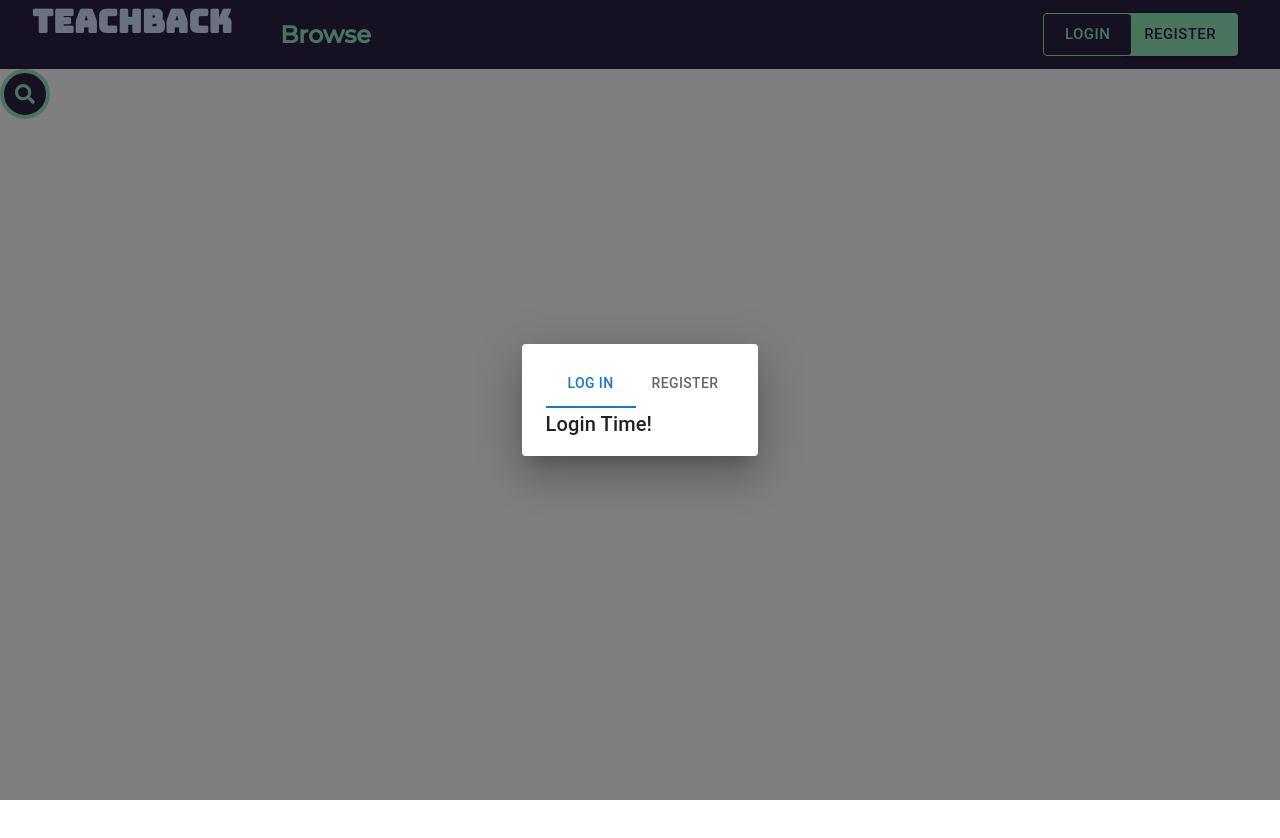
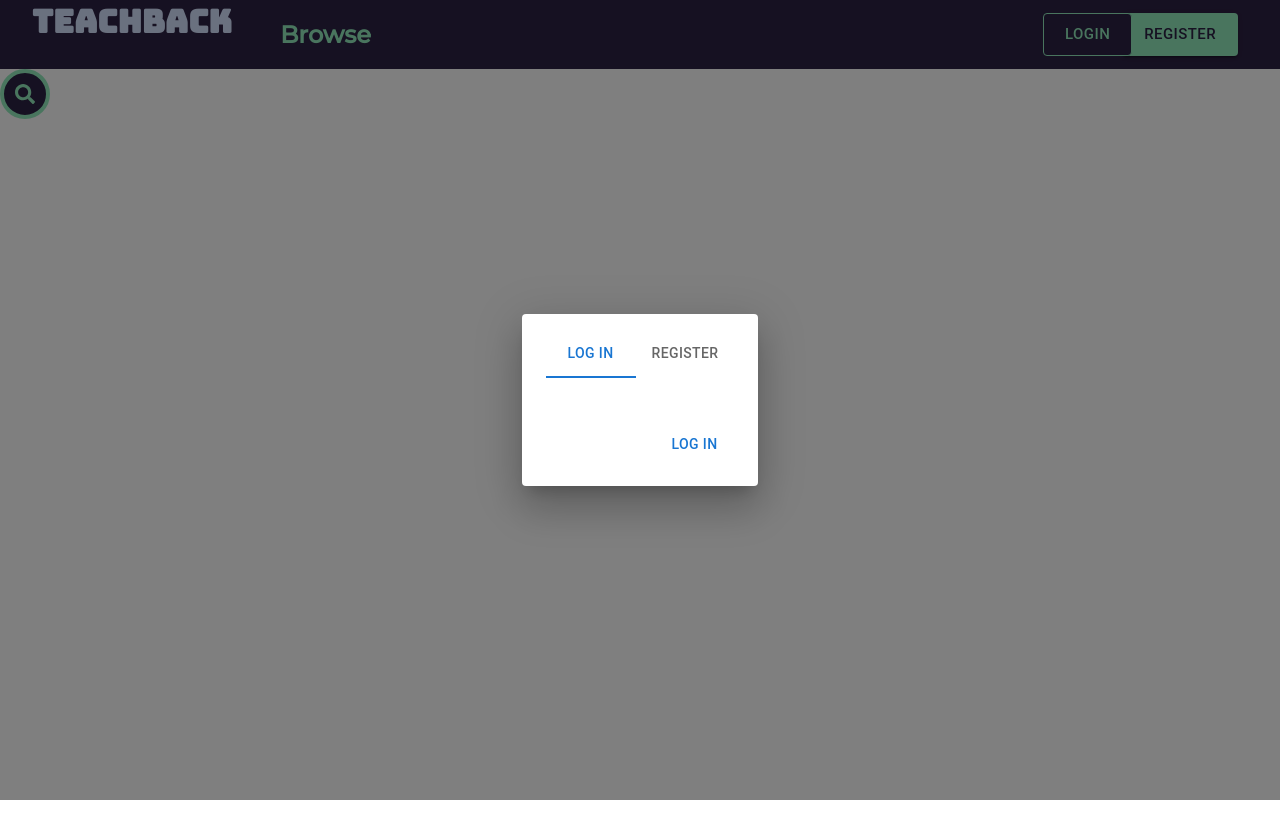
Before and after one commit to AdamKruschwitz/Teachback, a React (Create React App) app in the folder client/: page / in a window 1280 px wide. Shown: the top 838 px of the page. Built offline with nearby package versions, Linux system fonts and the light colour scheme.

Commit message:
added submit buttons

```diff
--- a/client/src/components/Login/index.js
+++ b/client/src/components/Login/index.js
@@ -5,8 +5,9 @@ import DialogTitle from '@mui/material/DialogTitle'
 import DialogActions from '@mui/material/DialogActions'
 import DialogContent from '@mui/material/DialogContent'
 import TextField from '@mui/material/TextField';
-import Tabs from '@mui/material/Tabs'
-import Tab from '@mui/material/Tab'
+import Tabs from '@mui/material/Tabs';
+import Tab from '@mui/material/Tab';
+import Button from '@mui/material/Button';
 
 
 
@@ -24,6 +25,14 @@ const LoginDialogue = function() {
         setCurTab(value);
     }
 
+    const handlePasswordLogin = (e, authContent) => {
+        // TODO
+    }
+
+    const handleCreatePasswordAccount = (e, registerContent) => {
+        // TODO
+    }
+
     return (
         // Probably remove padding on the dialogue to allow tabs to extend to the end of the div
         <Dialog open={ open } onClose={ handleOnClose }>
@@ -33,10 +42,27 @@ const LoginDialogue = function() {
                     <Tab label="Register" value="register" />
                 </Tabs>
                 <TabPanel value={ curTab } index="login">
-                    Login Time!
+                    <DialogContent>
+                        {/* Username field */}
+                        {/* Password field */}
+                        {/* Github OAuth button */}
+                        {/* Google OAuth button */}
+                    </DialogContent>
+                    {/* Submit button */}
+                    <DialogActions>
+                        <Button variant="text" label="Submit" onClick={ handlePasswordLogin }>Log In</Button>
+                    </DialogActions>
                 </TabPanel>
                 <TabPanel value={ curTab } index="register">
-                    Register Time!
+                    <DialogContent>
+                        {/* Username field */}
+                        {/* Email field */}
+                        {/* Password field */}
+                        {/* Password confirmation */}
+                    </DialogContent>
+                    <DialogActions>
+                        <Button variant="text" label="Submit" onClick={ handleCreatePasswordAccount }>Create Account</Button>
+                    </DialogActions>
                 </TabPanel>
             </DialogTitle>
         </Dialog>
```
